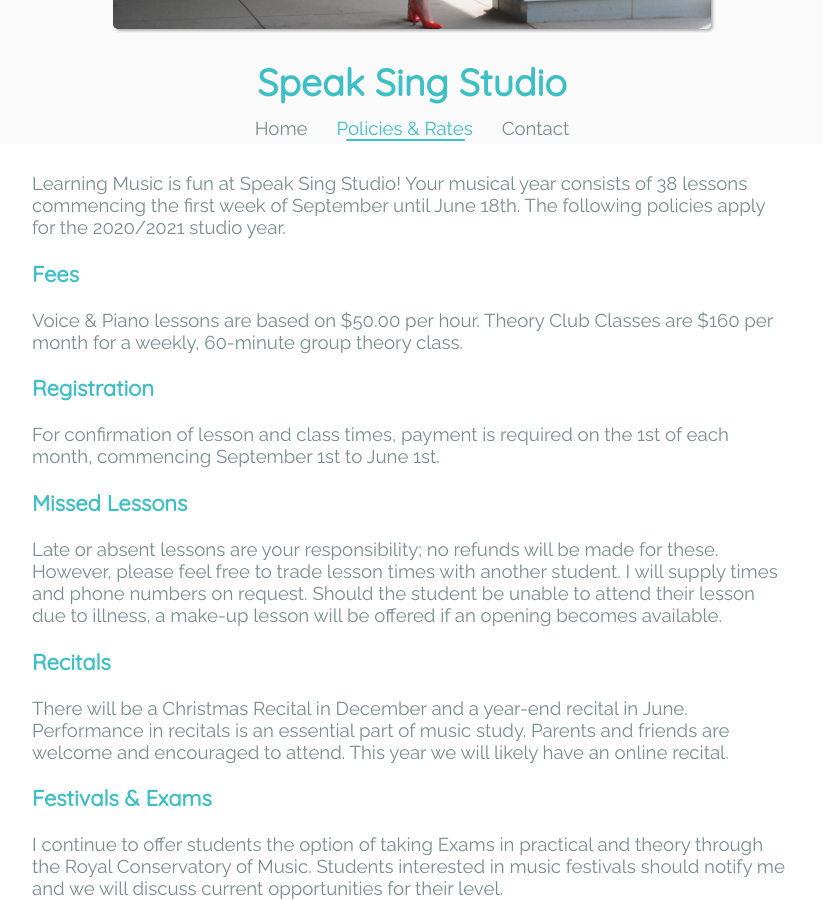
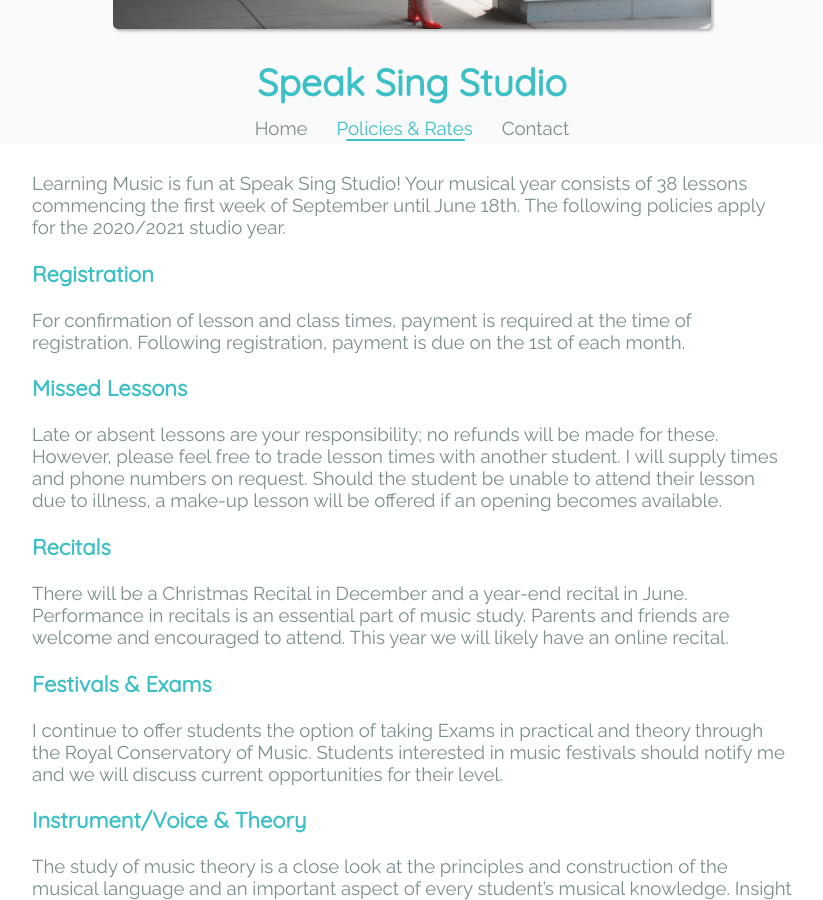
Before and after one commit to sydneyvictor/sydneyvictor.github.com, a Jekyll site: the page built from policies_and_rates.md, in a window 1280 px wide and 900 px high, scrolled down 588 px. Shown: the whole window, without its empty margins (228-1051 px from the left). Built offline with Jekyll 4.4.1, drawn with Linux system fonts in a browser that asks for light colours.

Commit message:
Update policies_and_rates.md

```diff
--- a/policies_and_rates.md
+++ b/policies_and_rates.md
@@ -8,14 +8,9 @@ layout: default
 
 Learning Music is fun at Speak Sing Studio!  Your musical year consists of 38 lessons commencing the first week of September until June 18th.  The following policies apply for the 2020/2021 studio year.
 
-### Fees
-
-Voice & Piano lessons are based on $50.00 per hour.
-Theory Club Classes are $160 per month for a weekly, 60-minute group theory class.
-
 ### Registration
 
-For confirmation of lesson and class times, payment is required on the 1st of each month, commencing September 1st to June 1st.
+For confirmation of lesson and class times, payment is required at the time of registration.  Following registration, payment is due on the 1st of each month.
 
 ### Missed Lessons
 
```
